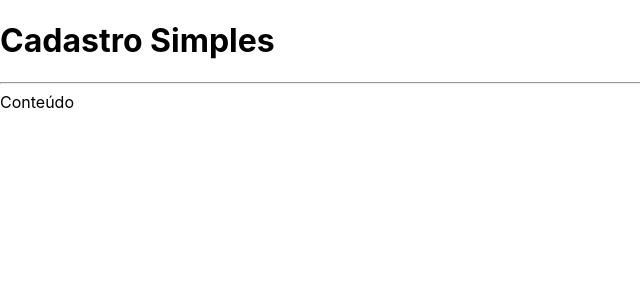
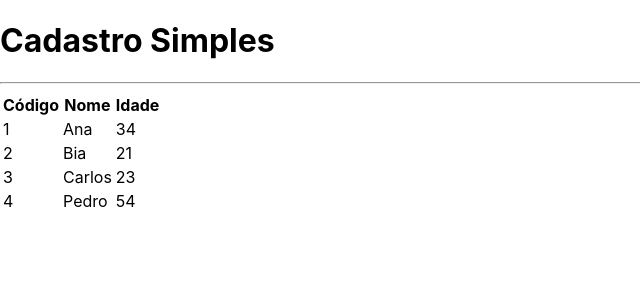
Before and after one commit to erick-costa/cadastro-nextjs, a Next.js app: page / in a window 1280 px wide. Shown: the top 300 px of the page, without its empty margins (0-640 px from the left). Built offline with nearby package versions, Linux system fonts and the light colour scheme.

Commit message:
componente tabela #01

```diff
--- /dev/null
+++ b/src/components/Table.tsx
@@ -0,0 +1,41 @@
+import Client from "../core/Client";
+
+interface TableProps {
+    clients: Client[]
+}
+
+export default function Table(props: TableProps) {
+
+    function renderHeader() {
+        return (
+            <tr>
+                <th>Código</th>
+                <th>Nome</th>
+                <th>Idade</th>
+            </tr>
+        )
+    }
+
+    function renderData() {
+        return  props.clients?.map((client, i) => {
+            return (
+                <tr key={client.id}>
+                    <td>{client.id}</td>
+                    <td>{client.nome}</td>
+                    <td>{client.idade}</td>
+                </tr>
+            )
+        })
+    }
+
+    return (
+        <table>
+            <thead>
+                {renderHeader()}
+            </thead>
+            <tbody>
+                {renderData()}
+            </tbody>
+        </table>
+    )
+}
--- /dev/null
+++ b/src/core/Client.ts
@@ -0,0 +1,27 @@
+export default class Client {
+    #id: string
+    #nome: string
+    #idade: number
+
+    constructor(nome: string, idade: number, id: string = null){
+        this.#nome = nome
+        this.#idade = idade
+        this.#id = id
+    }
+
+    static empty() {
+        return new Client('', 0)
+    }
+
+    get id() {
+        return this.#id
+    }
+
+    get nome() {
+        return this.#nome
+    }
+
+    get idade() {
+        return this.#idade
+    }
+}
--- a/src/pages/index.tsx
+++ b/src/pages/index.tsx
@@ -1,13 +1,23 @@
 import Layout from "../components/Layout";
+import Table from "../components/Table";
+import Client from "../core/Client";
 
 export default function Home() {
+
+  const clients = [
+    new Client('Ana', 34, '1'),
+    new Client('Bia', 21, '2'),
+    new Client('Carlos', 23, '3'),
+    new Client('Pedro', 54, '4')
+  ]
+
   return (
     <div className={`
       flex h-screen justify-center items-center
       bg-gradient-to-r from-purple-500 to-blue-600 text-white
     `}>
       <Layout title="Cadastro Simples">
-        <span>Conteúdo</span>
+        <Table clients={clients}></Table>
       </Layout>
     </div>
   )
--- a/tsconfig.json
+++ b/tsconfig.json
@@ -1,6 +1,6 @@
 {
   "compilerOptions": {
-    "target": "es5",
+    "target": "ES2015",
     "lib": [
       "dom",
       "dom.iterable",
```
